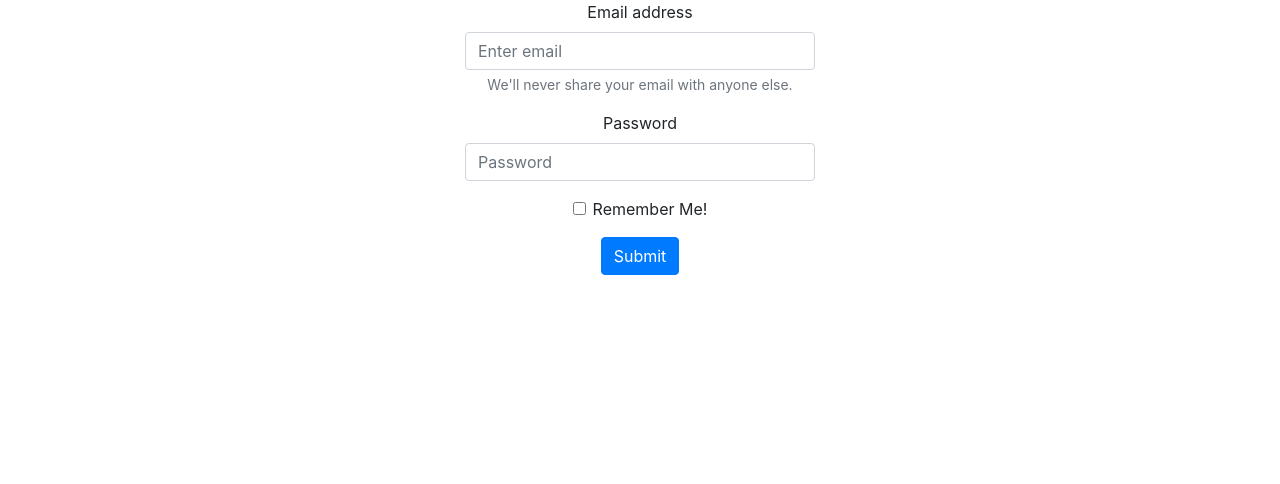
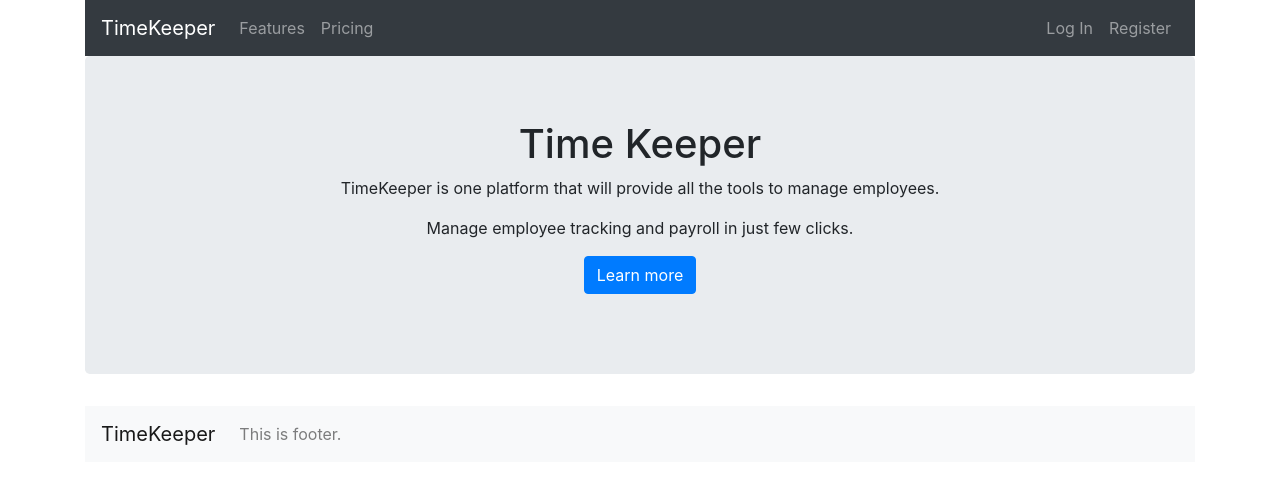
Before and after one commit to sid2010rathi/timekeeper-ui, a React (Create React App) app: page / in a window 1280 px wide. Shown: the top 484 px of the page. Built offline with nearby package versions, Linux system fonts and the light colour scheme.

Commit message:
LandingPage Skeleton Created

```diff
--- a/src/App.js
+++ b/src/App.js
@@ -1,10 +1,15 @@
 import './App.css';
+import Footer from './component/footer/footer';
 import Login from './component/login/Login';
+import Main from './component/main/Main';
+import Navigation from './component/navbar/Navigation';
 
 function App() {
   return (
     <div className="App">
-      <Login/>
+      <Navigation/>
+      <Main/>
+      <Footer></Footer>
     </div>
   );
 }
--- /dev/null
+++ b/src/component/footer/footer.js
@@ -0,0 +1,28 @@
+import { Component } from "react";
+import React from 'react';
+import { Container, Navbar, Nav, NavDropdown } from 'react-bootstrap';
+
+class Footer extends Component {
+
+    constructor() {
+        super()
+        this.state = {
+        };
+    }
+
+    render() {
+        return (
+            <Container>
+                <Navbar collapseOnSelect expand="lg" bg="light" variant="light">
+                    <Navbar.Brand href="#home">TimeKeeper</Navbar.Brand>
+
+                        <Nav>
+                            <Nav.Link href="#deets">This is footer.</Nav.Link>
+                        </Nav>
+                </Navbar>
+            </Container>
+        )
+    }
+}
+
+export default Footer
--- /dev/null
+++ b/src/component/main/Main.js
@@ -0,0 +1,31 @@
+import { Component } from "react";
+import React from 'react';
+import { Container, Jumbotron, Button } from 'react-bootstrap';
+
+class Main extends Component {
+
+    constructor() {
+        super()
+        this.state = {
+        };
+    }
+
+    render() {
+        return (
+            <Container>
+                <Jumbotron>
+                    <h1>Time Keeper</h1>
+                    <p>
+                        TimeKeeper is one platform that will provide all the tools to manage employees.
+                    </p>
+                    <p> Manage employee tracking and payroll in just few clicks.</p>
+                    <p>
+                        <Button variant="primary">Learn more</Button>
+                    </p>
+                </Jumbotron>
+            </Container>
+        )
+    }
+}
+
+export default Main
--- /dev/null
+++ b/src/component/navbar/Navigation.js
@@ -0,0 +1,35 @@
+import { Component } from "react";
+import React from 'react';
+import { Container, Navbar, Nav, NavDropdown } from 'react-bootstrap';
+
+class Navigation extends Component {
+
+    constructor() {
+        super()
+        this.state = {
+        };
+    }
+
+    render() {
+        return (
+            <Container>
+                <Navbar collapseOnSelect expand="lg" bg="dark" variant="dark">
+                    <Navbar.Brand href="#home">TimeKeeper</Navbar.Brand>
+                    <Navbar.Toggle aria-controls="responsive-navbar-nav" />
+                    <Navbar.Collapse id="responsive-navbar-nav">
+                        <Nav className="mr-auto">
+                            <Nav.Link href="#features">Features</Nav.Link>
+                            <Nav.Link href="#pricing">Pricing</Nav.Link>
+                        </Nav>
+                        <Nav>
+                            <Nav.Link href="#login">Log In</Nav.Link>
+                            <Nav.Link href="#register">Register</Nav.Link>
+                        </Nav>
+                    </Navbar.Collapse>
+                </Navbar>
+            </Container>
+        )
+    }
+}
+
+export default Navigation
```
